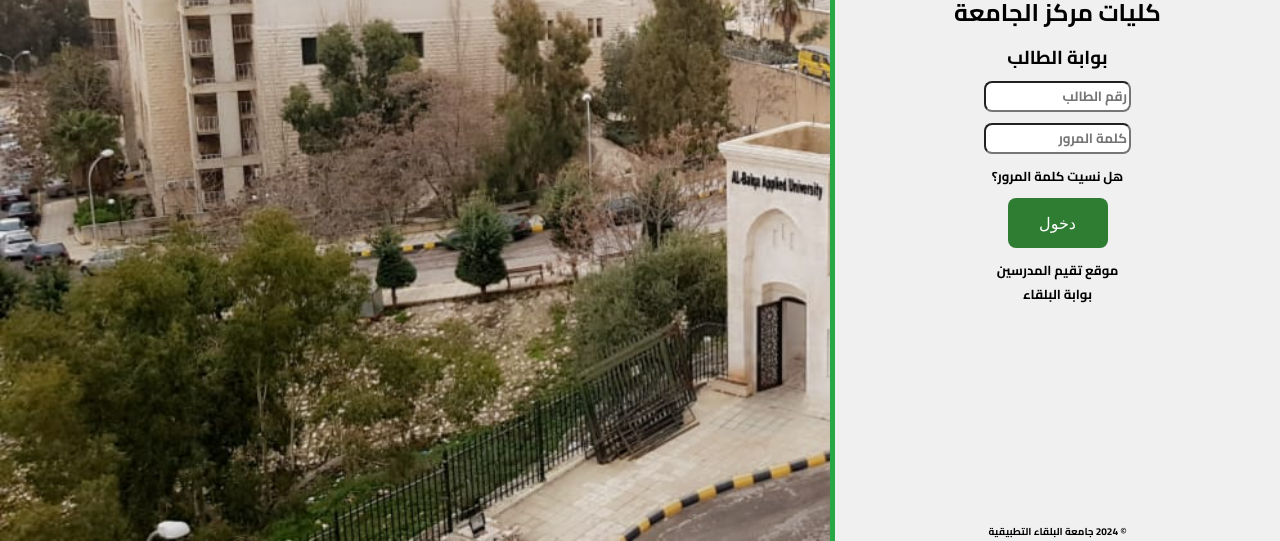
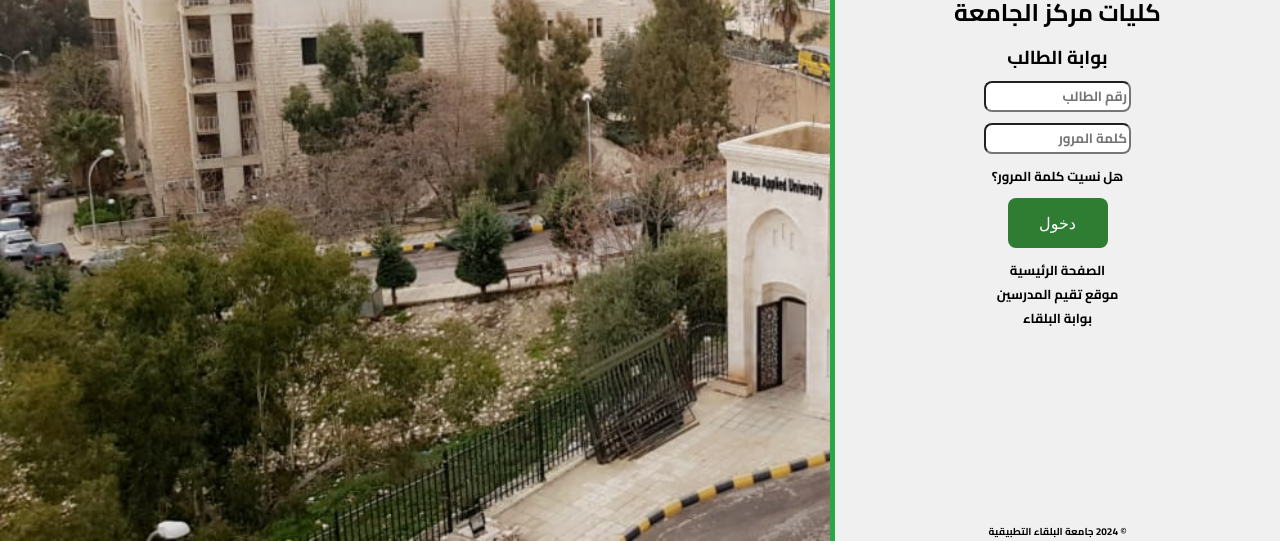
Before and after one commit to MohammadNaser0/Balqa-Front-end, a plain HTML site: page index.html in a window 1280 px wide. Shown: the part 259-800 px from the top of the page. Drawn offline with Linux system fonts and the light colour scheme.

Commit message:
Update index.html

```diff
--- a/index.html
+++ b/index.html
@@ -24,6 +24,7 @@
                     <input id="submit" type="submit" value="دخول">
                 </form>
                 <section>
+                    <a href="main.html">الصفحة الرئيسية</a>
                     <a href="http://eval.bau.edu.jo/">موقع تقيم المدرسين</a>
                     <a href="https://www.bau.edu.jo/UserPortal/UserProfile/Login.aspx">بوابة البلقاء</a>
                 </section>
```
